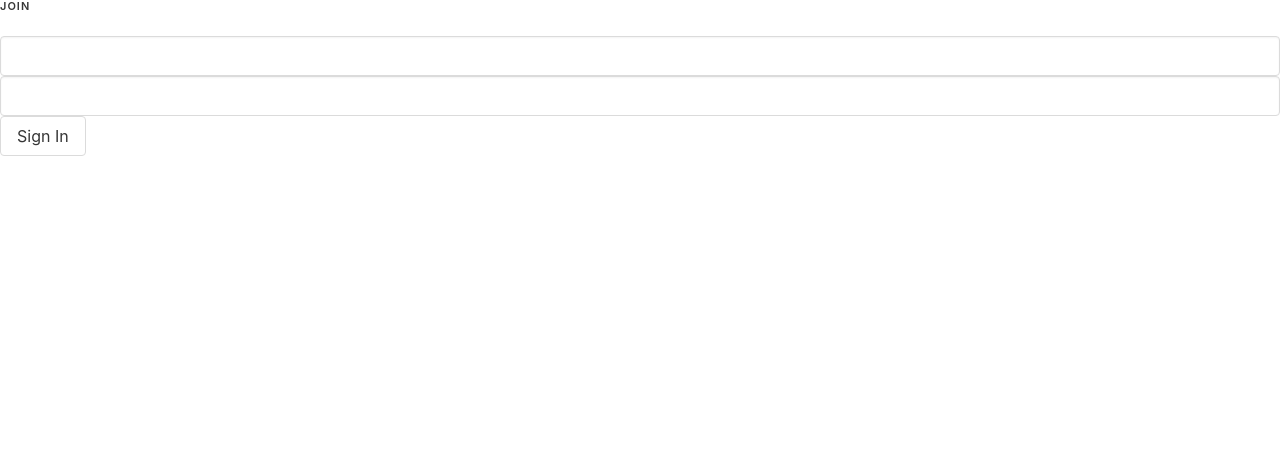
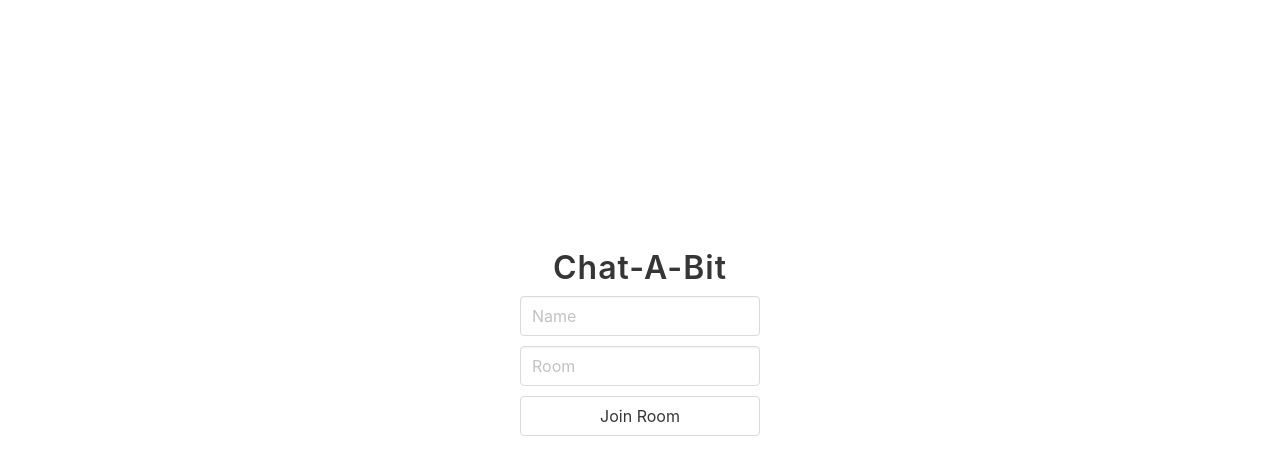
Before and after one commit to Cabonilla/Chat-a-Bit, a React (Create React App) app in the folder client/: page / in a window 1280 px wide. Shown: the top 474 px of the page. Built offline with nearby package versions, Linux system fonts and the light colour scheme; the HTML template or start-up script is replaced by a standard one.

Commit message:
Finished basic  CSS for join page.

```diff
--- a/client/src/App.js
+++ b/client/src/App.js
@@ -1,7 +1,7 @@
 import React from 'react';
 import { BrowserRouter as Router, Route } from 'react-router-dom';
 import Chat from './components/Chat';
-import Join from './components/Join';
+import Join from './components/Join/Join';
 
 
 
--- /dev/null
+++ b/client/src/components/Join/Join.css
@@ -0,0 +1,34 @@
+.joinInnerContainer {
+	width: 15em;
+	height: 20em;
+}
+
+.joinInnerContainer>* {
+	margin-top: 10px;
+}
+
+#hero-title {
+	margin-bottom: 0;
+}
+
+.joinOuterContainer {
+	display: flex;
+	justify-content: center;
+	align-items: center;
+	flex-direction: column;
+	text-align: center;
+	height: 100vh;
+}
+
+button {
+	margin-top: 10px;
+}
+
+button:hover {
+	background: #f5f5f5;
+}
+
+button:focus {
+	outline: none;
+	border: 0;
+}
--- a/client/src/components/Join.js
+++ b/client/src/components/Join/Join.js
@@ -1,6 +1,7 @@
 import 'bulma/css/bulma.min.css';
 import React, { useState } from 'react';
 import { Link } from 'react-router-dom';
+import './Join.css';
 
 const Join= () => {
 	const [name, setName] = useState('');
@@ -9,11 +10,11 @@ const Join= () => {
 	return (
 		<div className="joinOuterContainer">
 			<div className="joinInnerContainer">
-				<h1 className="title heading">Join</h1>
-				<div><input placeholder="" className="input joinInput" type="text" onChange={(e) => setName(e.target.value)}></input></div>
-				<div><input placeholder="" className="input joinInput mt-20" type="text" onChange={(e) => setRoom(e.target.value)}></input></div>
+				<h1 id="hero-title" className="title is-3 heading is-capitalized">Chat-A-Bit</h1>
+				<div><input placeholder="Name" className="input joinInput" type="text" onChange={(e) => setName(e.target.value)} autofocus></input></div>
+				<div><input placeholder="Room" className="input joinInput" type="text" onChange={(e) => setRoom(e.target.value)}></input></div>
 				<Link onClick={event => (!name || !room) ? event.preventDefault() : null} to={`/chat?name=${name}&room=${room}`}>
-					<button className="button mt-20" type="submit">Sign In</button>
+					<button className="button is-fullwidth is-outlined" type="submit">Join Room</button>
 				</Link>
 			</div>
 		</div>
```
